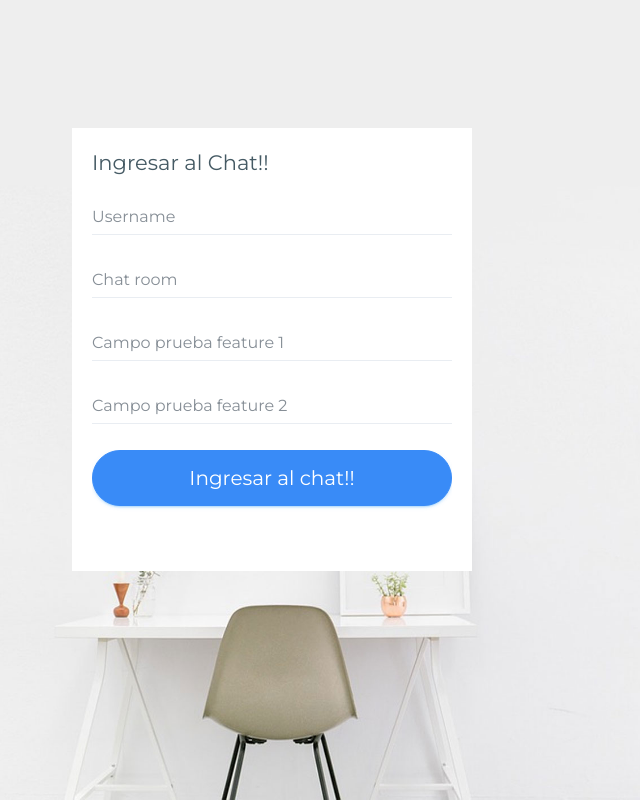
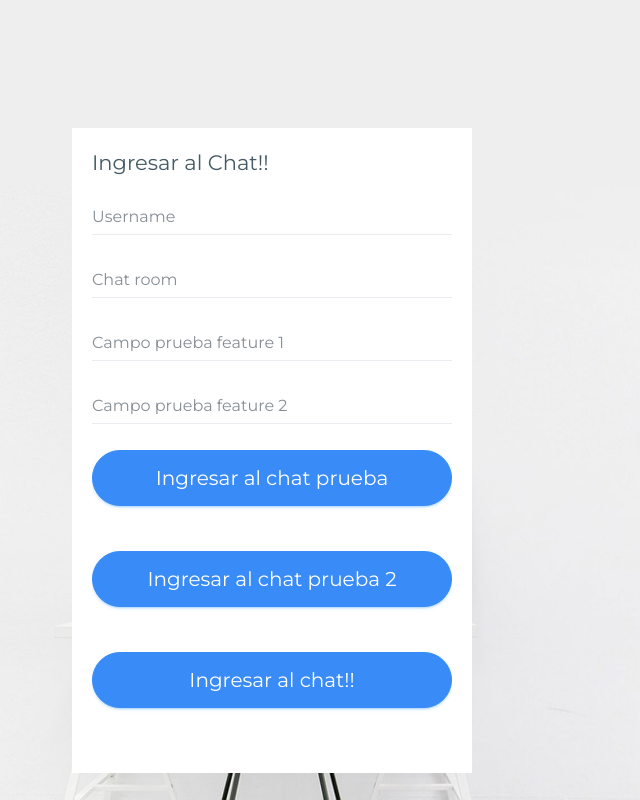
Before and after one commit to kalito2092/sockets-chat, a website: page public/index.html in a window 1280 px wide. Shown: the whole page, without its empty margins (368-1008 px from the left). Drawn offline with Linux system fonts and the light colour scheme.

Commit message:
v2.6 Añadiendo mas botones al formulario

```diff
--- a/public/index.html
+++ b/public/index.html
@@ -65,6 +65,16 @@
                         </div>
                         <div class="form-group text-center">
                             <div class="col-xs-12 p-b-20">
+                                <button class="btn btn-block btn-lg btn-info btn-rounded" type="button">Ingresar al chat prueba</button>
+                            </div>
+                        </div>
+                        <div class="form-group text-center">
+                            <div class="col-xs-12 p-b-20">
+                                <button class="btn btn-block btn-lg btn-info btn-rounded" type="button">Ingresar al chat prueba 2</button>
+                            </div>
+                        </div>
+                        <div class="form-group text-center">
+                            <div class="col-xs-12 p-b-20">
                                 <button class="btn btn-block btn-lg btn-info btn-rounded" type="submit">Ingresar al chat!!</button>
                             </div>
                         </div>
```
